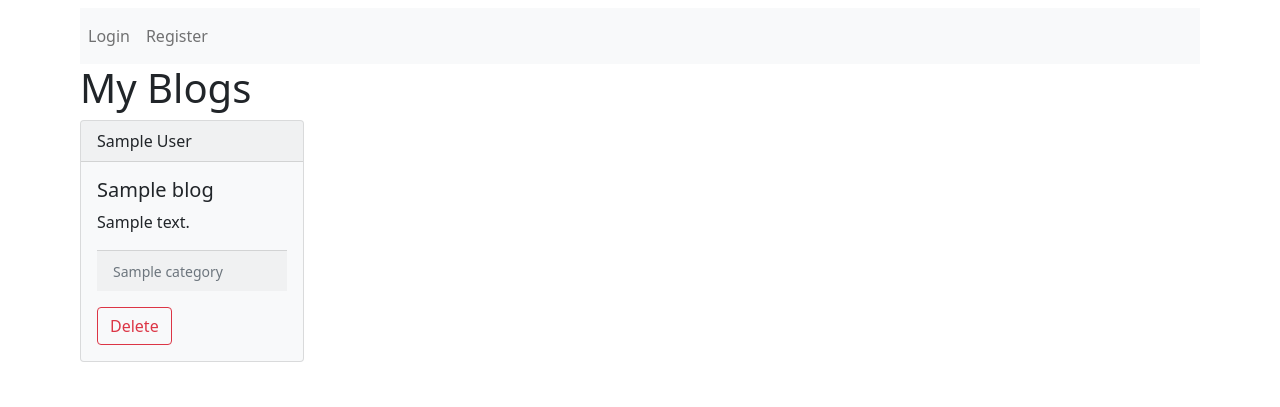
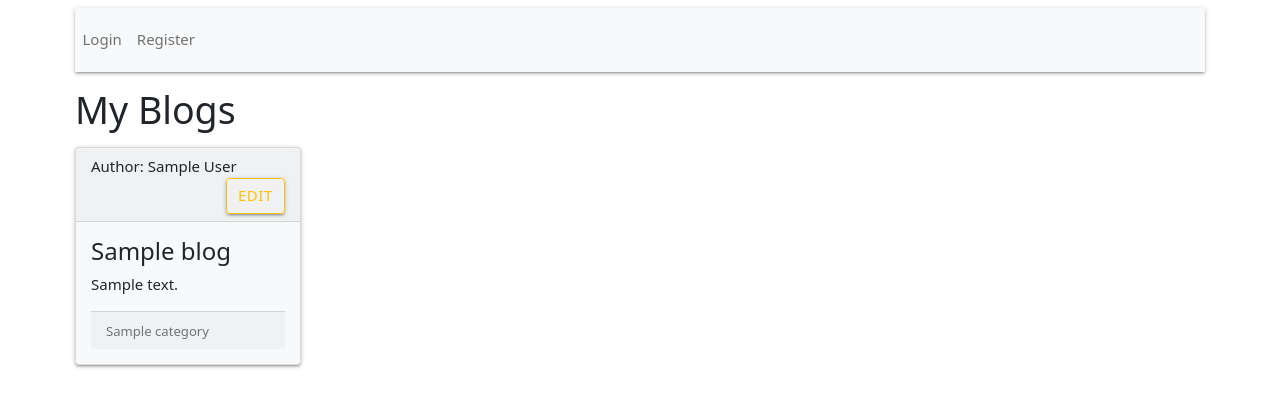
Before and after one commit to JanPoonthong/miniblog, a Django app: template miniblogapp/templates/miniblogapp/my_blog.html in a window 1280 px wide. Shown: the top 407 px of the page. Run offline with Django 3.2, Linux system fonts and the light colour scheme; the template is opened without the code that fills it: most values are stand-ins (such as "Sample title", 1, 10 or a date in 2020); data that the repository does not hold is empty.

Commit message:
Add custom styling for the buttons
For example: Login, Update, Delete, Resigter, etc.

```diff
--- a/miniblog/urls.py
+++ b/miniblog/urls.py
@@ -17,6 +17,6 @@
 from django.urls import path, include
 
 urlpatterns = [
-    path("miniblogapp/", include("miniblogapp.urls")),
+    path("", include("miniblogapp.urls")),
     path("admin/", admin.site.urls),
 ]
--- a/miniblogapp/models.py
+++ b/miniblogapp/models.py
@@ -11,7 +11,7 @@
 
 class Blog(models.Model):
     name = models.CharField(max_length=64)
-    content = models.TextField(max_length=120)
+    content = models.TextField(max_length=300)
     category = models.ForeignKey(
         Category, on_delete=models.CASCADE, default=None
     )
--- a/miniblogapp/templates/miniblogapp/create_blog.html
+++ b/miniblogapp/templates/miniblogapp/create_blog.html
@@ -3,6 +3,6 @@
 
 <form action="{% url 'create_blog' %}" method="POST">
   {% csrf_token %} {{ form.as_p }}
-  <input type="submit" value="Create blog">
+  <input class="btn btn-outline-primary" type="submit" value="Create blog">
 </form>
 {% endblock %}
--- a/miniblogapp/templates/miniblogapp/home.html
+++ b/miniblogapp/templates/miniblogapp/home.html
@@ -8,7 +8,7 @@
   height: 100%;">
     <div class="card bg-light mb-3" style="max-width: 18rem">
       <div class="card-header">Author: {{ blog.author }}</div>
-      <div class="card-body" style="padding-top: 30px;">
+      <div class="card-body">
         <h5 class="card-title">{{ blog.name }}</h5>
         <p class="card-text">{{ blog.content }}</p>
         <div class="card-footer">
--- a/miniblogapp/templates/miniblogapp/layout.html
+++ b/miniblogapp/templates/miniblogapp/layout.html
@@ -6,20 +6,31 @@
     <meta charset="UTF-8" />
     <meta http-equiv="X-UA-Compatible" content="IE=edge" />
     <meta name="viewport" content="width=device-width, initial-scale=1.0" />
+    <!-- Compiled and minified CSS -->
+    <link
+      rel="stylesheet"
+      href="https://cdnjs.cloudflare.com/ajax/libs/materialize/1.0.0/css/materialize.min.css"
+    />
+    <!-- Compiled and minified JavaScript -->
+    <script src="https://cdnjs.cloudflare.com/ajax/libs/materialize/1.0.0/js/materialize.min.js"></script>
     <link
       href="https://cdn.jsdelivr.net/npm/bootstrap@5.1.1/dist/css/bootstrap.min.css"
       rel="stylesheet"
       integrity="sha384-F3w7mX95PdgyTmZZMECAngseQB83DfGTowi0iMjiWaeVhAn4FJkqJByhZMI3AhiU"
       crossorigin="anonymous"
     />
+    <link rel="stylesheet" href="{% static 'miniblogapp/index.css' %}">
     <title>Mini blog</title>
   </head>
-  <body style="margin: 5rem; margin-top: 0.5rem;">
+  <body style="margin: 5rem; margin-top: 0.5rem">
     {% if user.is_authenticated %}
-    <nav class="navbar navbar-expand-lg navbar-light bg-light">
+    <nav
+      style="margin-bottom: 1rem; line-height: 49px;"
+      class="navbar navbar-expand-lg navbar-light bg-light"
+    >
       <div class="navbar-collapse" id="navbarNav">
         <ul class="navbar-nav">
-          <li class="nav-item active">
+          <li class="nav-item">
             <a class="nav-link" href="home">Home</a>
           </li>
           <li class="nav-item">
@@ -32,7 +43,7 @@
             <strong class="nav-link">User: {{ user.username }}</strong>
           </li>
           <li class="nav-item">
-            <a class="nav-link btn btn-info" href="{% url 'function_logout' %}"
+            <a style="margin-top: 10px;" class="btn btn-outline-info" href="{% url 'function_logout' %}"
               >Logout</a
             >
           </li>
@@ -40,10 +51,13 @@
       </div>
     </nav>
     {% else %}
-    <nav class="navbar navbar-expand-lg navbar-light bg-light">
+    <nav
+      style="margin-bottom: 1rem; line-height: 49px;"
+      class="navbar navbar-expand-lg navbar-light bg-light"
+    >
       <div class="navbar-collapse" id="navbarNav">
         <ul class="navbar-nav">
-          <li class="nav-item active">
+          <li class="nav-item">
             <a class="nav-link" href="{% url 'login_page' %}">Login</a>
           </li>
           <li class="nav-item">
@@ -52,7 +66,6 @@
         </ul>
       </div>
     </nav>
-    {% endif %}
-    {% block body %} {% endblock %}
+    {% endif %} {% block body %} {% endblock %}
   </body>
 </html>
--- a/miniblogapp/templates/miniblogapp/login.html
+++ b/miniblogapp/templates/miniblogapp/login.html
@@ -17,7 +17,7 @@
     <p>
       <input type="password" name="password" placeholder="Password" required />
     </p>
-    <input type="submit" value="Login" />
+    <input class="btn btn-outline-info" type="submit" value="Login" />
   </div>
 </form>
 {% endblock %}
--- a/miniblogapp/templates/miniblogapp/my_blog.html
+++ b/miniblogapp/templates/miniblogapp/my_blog.html
@@ -1,43 +1,29 @@
 {% extends "miniblogapp/layout.html" %} {% block body %}
 <h1>My Blogs</h1>
 
-<div style="display: flex; flex-wrap: wrap;">
-  {% for blog in blogs %} {% if blog.open_at %}
-  <form
-    action="{% url 'remove_blog' blog.id %}"
-    style="width: 20%; height: 100%"
-  >
+<div style="display: flex; flex-wrap: wrap">
+  {% for blog in blogs %}
+  <form action="{% url 'edit' blog.id %}" style="width: 20%; height: 100%">
     <div class="card bg-light mb-3" style="max-width: 18rem">
-      <div class="card-header">{{ blog.author }}</div>
+      <div class="card-header">
+        Author: {{ blog.author }}
+        <button
+          type="submit"
+          class="btn btn-outline-warning"
+          style="float: right"
+        >
+          Edit
+        </button>
+      </div>
       <div class="card-body">
         <h5 class="card-title">{{ blog.name }}</h5>
         <p class="card-text">{{ blog.content }}</p>
         <div class="card-footer">
           <small class="text-muted">{{ blog.category }}</small>
         </div>
-        <button
-          style="margin-top: 1em"
-          type="submit"
-          class="btn btn-outline-danger"
-        >
-          Delete
-        </button>
       </div>
     </div>
   </form>
-
-  {% else %}
-  <div class="card bg-light mb-3" style="max-width: 18rem">
-    <div class="card-header">{{ blog.author }}</div>
-    <div class="card-body">
-      <h5 class="card-title">{{ blog.name }}</h5>
-      <p class="card-text">{{ blog.content }}</p>
-      <div class="card-footer">
-        <small class="text-muted">{{ blog.category }}</small>
-      </div>
-      <p style="color: red; margin-top: 10px; margin-bottom: 3px">Blog Close</p>
-    </div>
-  </div>
-  {% endif %} {% endfor %}
+  {% endfor %}
 </div>
 {% endblock %}
--- a/miniblogapp/templates/miniblogapp/register.html
+++ b/miniblogapp/templates/miniblogapp/register.html
@@ -19,7 +19,7 @@
         required
       />
     </p>
-    <input type="submit" value="Register" />
+    <input class="btn btn-outline-info" type="submit" value="Register" />
   </div>
 </form>
 
--- a/miniblogapp/views.py
+++ b/miniblogapp/views.py
@@ -12,7 +12,7 @@
 def remove_blog(request, blog_id):
     if request.user.is_authenticated:
         Blog.objects.get(pk=blog_id).delete()
-        return HttpResponseRedirect(reverse("my_blog"))
+        return HttpResponseRedirect(reverse("home"))
     else:
         return HttpResponseRedirect(reverse("login_page"))
 
```
Also changed, not shown: miniblogapp/templates/miniblogapp/edit.html (+13 -9 lines).
